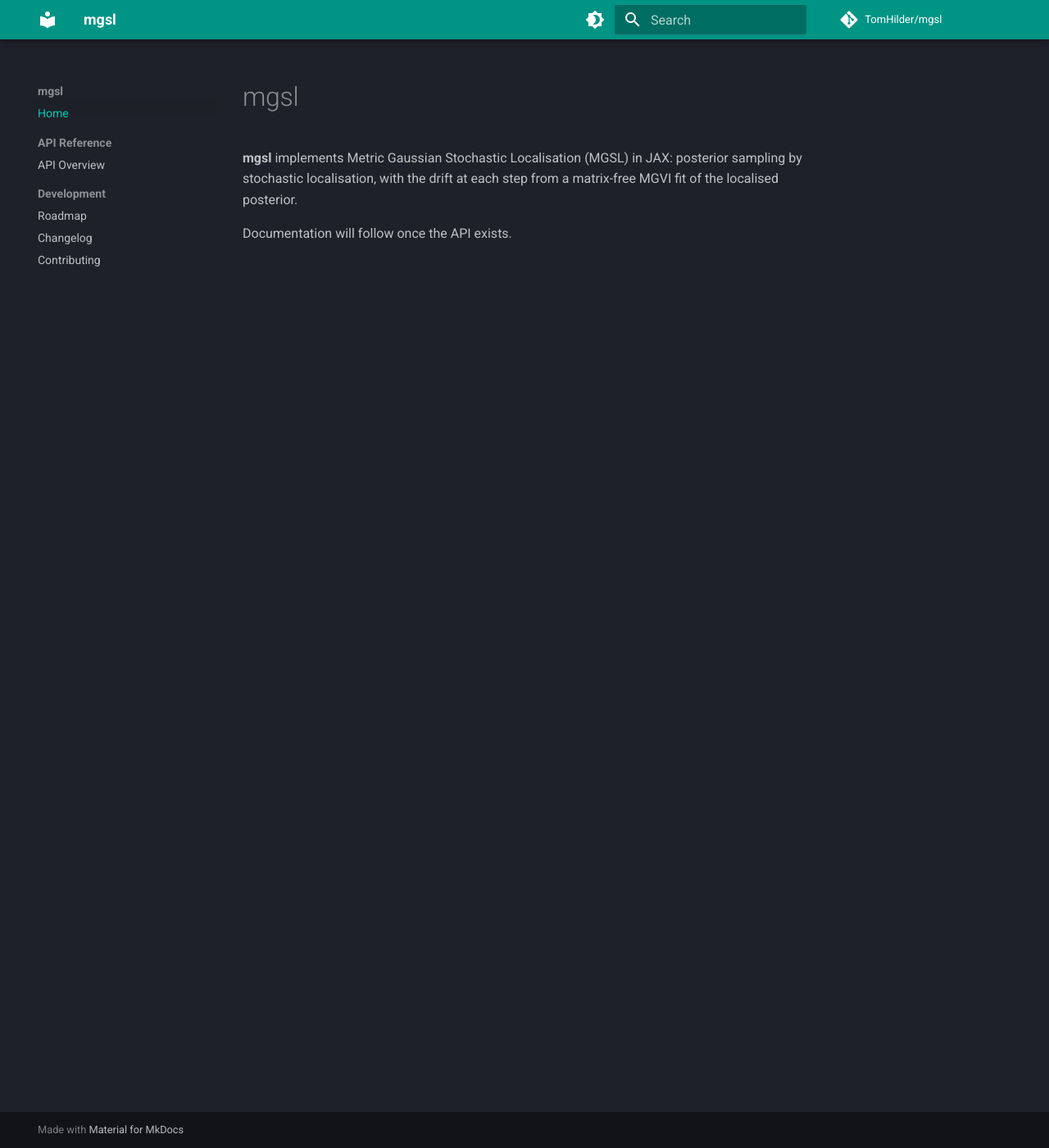
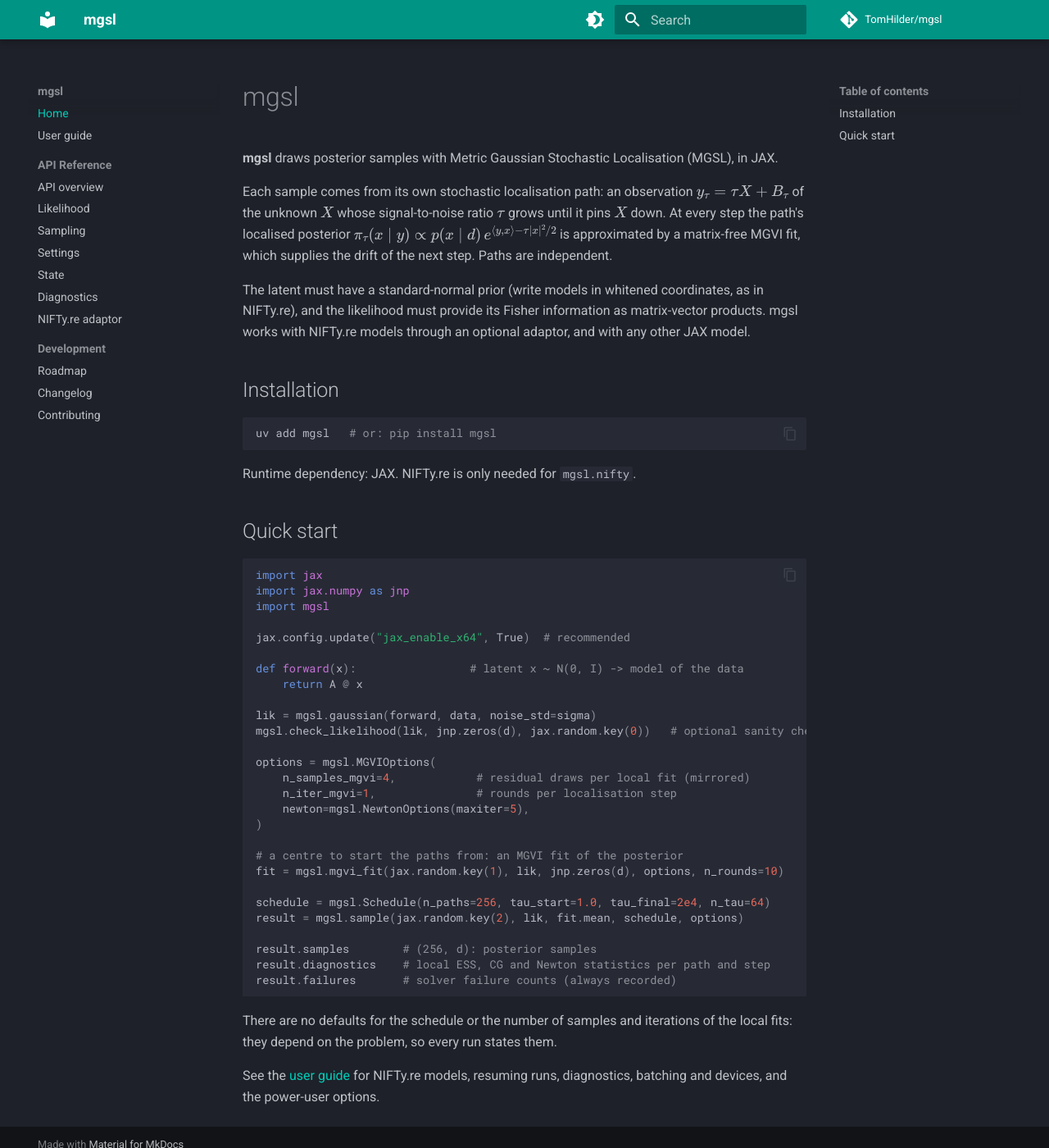
Before and after one commit to TomHilder/mgsl, an MkDocs documentation site: the page built from docs/index.md, in a window 1280 px wide and 1400 px high. Shown: the whole window at 82% size. Built offline with MkDocs 1.6.1 and Material for MkDocs 9.7.7, drawn with Linux system fonts in a browser that asks for light colours; comment, search, counter and statistics services are not loaded.

Commit message:
Sampler, resume, NIFTy.re and regression tests; user guide and API docs
Co-Authored-By: Claude Opus 5.5 <noreply@anthropic.com>

````diff
--- /dev/null
+++ b/docs/api/nifty.md
@@ -0,0 +1,3 @@
+# NIFTy.re adaptor
+
+::: mgsl.nifty
--- a/docs/index.md
+++ b/docs/index.md
@@ -1,7 +1,60 @@
 # mgsl
 
-**mgsl** implements Metric Gaussian Stochastic Localisation (MGSL) in JAX: posterior sampling by
-stochastic localisation, with the drift at each step from a matrix-free MGVI fit of the
-localised posterior.
+**mgsl** draws posterior samples with Metric Gaussian Stochastic Localisation (MGSL), in JAX.
 
-Documentation will follow once the API exists.
+Each sample comes from its own stochastic localisation path: an observation
+\(y_\tau = \tau X + B_\tau\) of the unknown \(X\) whose signal-to-noise ratio \(\tau\) grows
+until it pins \(X\) down. At every step the path's localised posterior
+\(\pi_\tau(x \mid y) \propto p(x \mid d)\, e^{\langle y, x\rangle - \tau |x|^2/2}\) is
+approximated by a matrix-free MGVI fit, which supplies the drift of the next step. Paths are
+independent.
+
+The latent must have a standard-normal prior (write models in whitened coordinates, as in
+NIFTy.re), and the likelihood must provide its Fisher information as matrix-vector products.
+mgsl works with NIFTy.re models through an optional adaptor, and with any other JAX model.
+
+## Installation
+
+```bash
+uv add mgsl   # or: pip install mgsl
+```
+
+Runtime dependency: JAX. NIFTy.re is only needed for `mgsl.nifty`.
+
+## Quick start
+
+```python
+import jax
+import jax.numpy as jnp
+import mgsl
+
+jax.config.update("jax_enable_x64", True)  # recommended
+
+def forward(x):                 # latent x ~ N(0, I) -> model of the data
+    return A @ x
+
+lik = mgsl.gaussian(forward, data, noise_std=sigma)
+mgsl.check_likelihood(lik, jnp.zeros(d), jax.random.key(0))   # optional sanity check
+
+options = mgsl.MGVIOptions(
+    n_samples_mgvi=4,            # residual draws per local fit (mirrored)
+    n_iter_mgvi=1,               # rounds per localisation step
+    newton=mgsl.NewtonOptions(maxiter=5),
+)
+
+# a centre to start the paths from: an MGVI fit of the posterior
+fit = mgsl.mgvi_fit(jax.random.key(1), lik, jnp.zeros(d), options, n_rounds=10)
+
+schedule = mgsl.Schedule(n_paths=256, tau_start=1.0, tau_final=2e4, n_tau=64)
+result = mgsl.sample(jax.random.key(2), lik, fit.mean, schedule, options)
+
+result.samples        # (256, d): posterior samples
+result.diagnostics    # local ESS, CG and Newton statistics per path and step
+result.failures       # solver failure counts (always recorded)
+```
+
+There are no defaults for the schedule or the number of samples and iterations of the local
+fits: they depend on the problem, so every run states them.
+
+See the [user guide](guide.md) for NIFTy.re models, resuming runs, diagnostics, batching and
+devices, and the power-user options.
--- a/mkdocs.yml
+++ b/mkdocs.yml
@@ -45,8 +45,15 @@ extra_javascript:
 
 nav:
   - Home: index.md
+  - User guide: guide.md
   - API Reference:
     - api/overview.md
+    - api/likelihood.md
+    - api/sampling.md
+    - api/options.md
+    - api/state.md
+    - api/diagnostics.md
+    - api/nifty.md
   - Development:
     - roadmap.md
     - changelog.md
--- a/pyproject.toml
+++ b/pyproject.toml
@@ -43,6 +43,7 @@ markers = [
 [tool.pyright]
 venvPath = "."
 venv = ".venv"
+extraPaths = ["tests"]
 
 [tool.uv.sources]
 nifty = { path = "../nifty", editable = true }
````
Also changed, not shown: docs/api/diagnostics.md (added, +9 -0 lines), docs/api/likelihood.md (added, +7 -0 lines), docs/api/options.md (added, +11 -0 lines), docs/api/overview.md (+9 -2 lines), docs/api/sampling.md (added, +17 -0 lines), docs/api/state.md (added, +7 -0 lines), docs/guide.md (added, +130 -0 lines), 4 other files.
